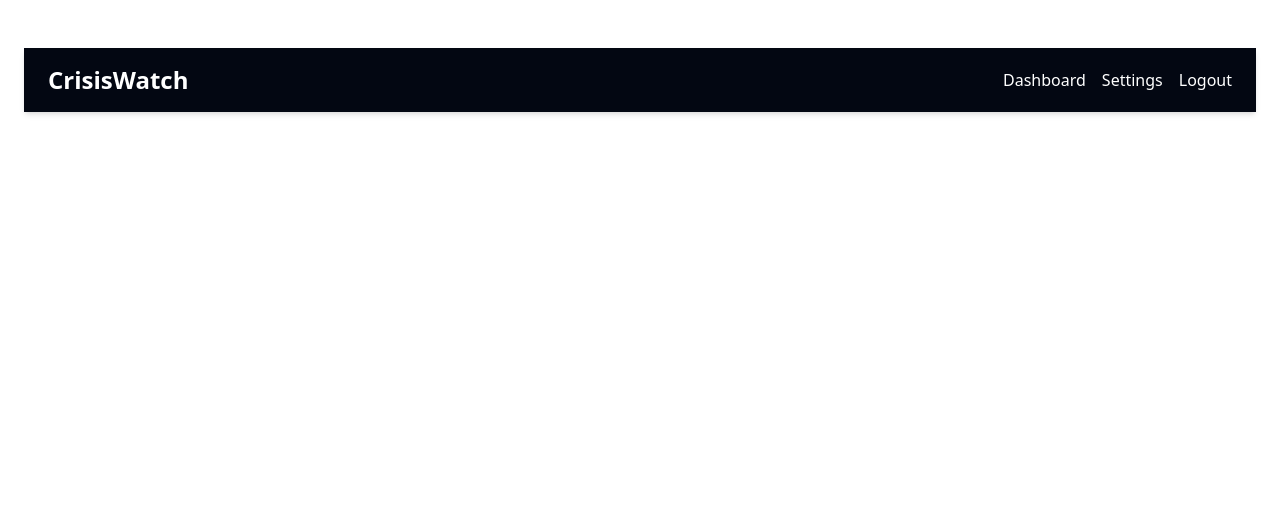
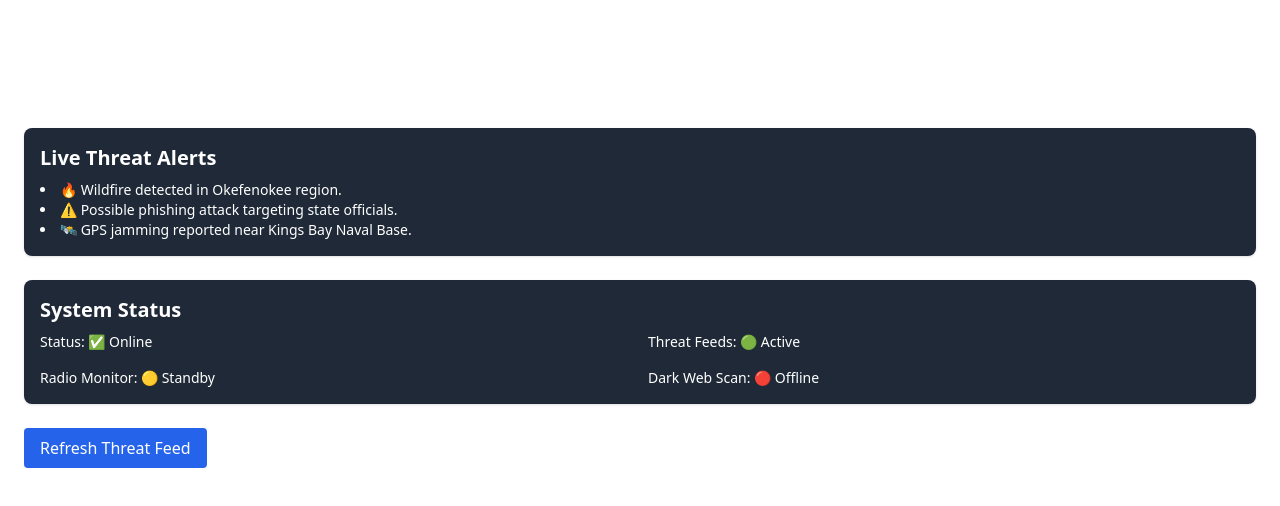
Before and after one commit to graydragon2/CrisisWatch, a Next.js app: page / in a window 1280 px wide. Shown: the top 506 px of the page. Built offline with nearby package versions, Linux system fonts and the light colour scheme; no server answers.

Commit message:
Update index.jsx

```diff
--- a/pages/index.jsx
+++ b/pages/index.jsx
@@ -1,61 +1,39 @@
-import { useEffect, useState } from 'react';
-import Header from '../components/Header';
+// pages/index.jsx
 import MainLayout from '../layout/MainLayout';
 
 export default function Dashboard() {
-  const [threats, setThreats] = useState([]);
-  const [risk, setRisk] = useState('Unknown');
-  const [email, setEmail] = useState('');
-  const [darkwebStatus, setDarkwebStatus] = useState('');
-  const [theme, setTheme] = useState('dark');
-
-  useEffect(() => {
-    async function fetchThreats() {
-      try {
-        const res = await fetch('/api/threats');
-        const data = await res.json();
-        setThreats(data.threats || []);
-
-        const scoreRes = await fetch('/api/risk-score', {
-          method: 'POST',
-          headers: { 'Content-Type': 'application/json' },
-          body: JSON.stringify({ threats: data.threats })
-        });
-        const scoreData = await scoreRes.json();
-        setRisk(scoreData.risk);
-      } catch (err) {
-        console.error('Error loading threats:', err);
-      }
-    }
-    fetchThreats();
-  }, []);
-
-  const handleDarkwebScan = async () => {
-    try {
-      const res = await fetch('/api/darkweb-scan', {
-        method: 'POST',
-        headers: { 'Content-Type': 'application/json' },
-        body: JSON.stringify({ email })
-      });
-      const result = await res.json();
-      setDarkwebStatus(result.message);
-    } catch (err) {
-      setDarkwebStatus('Scan failed');
-    }
-  };
-
-  const toggleTheme = () => {
-    setTheme(prev => (prev === 'dark' ? 'light' : 'dark'));
-  };
-
   return (
     <MainLayout>
-      <div className="flex">
-        <main className={`flex-1 p-6 text-${theme === 'dark' ? 'white' : 'black'} space-y-6 bg-${theme === 'dark' ? 'gray-900' : 'gray-100'}`}>
-          <Header />
-          <h1 className="text-3xl font-bold">CrisisWatch Dashboard</h1>
+      <div className="p-6 space-y-6">
+        <h1 className="text-3xl font-bold">CrisisWatch Dashboard</h1>
 
-          </main>
+        {/* Section: Live Alerts */}
+        <section className="bg-white dark:bg-gray-800 rounded-lg p-4 shadow">
+          <h2 className="text-xl font-semibold mb-2">Live Threat Alerts</h2>
+          <ul className="list-disc list-inside text-sm">
+            <li>🔥 Wildfire detected in Okefenokee region.</li>
+            <li>⚠️ Possible phishing attack targeting state officials.</li>
+            <li>🛰️ GPS jamming reported near Kings Bay Naval Base.</li>
+          </ul>
+        </section>
+
+        {/* Section: System Status */}
+        <section className="bg-white dark:bg-gray-800 rounded-lg p-4 shadow">
+          <h2 className="text-xl font-semibold mb-2">System Status</h2>
+          <div className="grid grid-cols-2 gap-4 text-sm">
+            <div>Status: ✅ Online</div>
+            <div>Threat Feeds: 🟢 Active</div>
+            <div>Radio Monitor: 🟡 Standby</div>
+            <div>Dark Web Scan: 🔴 Offline</div>
+          </div>
+        </section>
+
+        {/* Future buttons or charts */}
+        <section className="mt-6">
+          <button className="px-4 py-2 bg-blue-600 text-white rounded hover:bg-blue-500">
+            Refresh Threat Feed
+          </button>
+        </section>
       </div>
     </MainLayout>
   );
```
